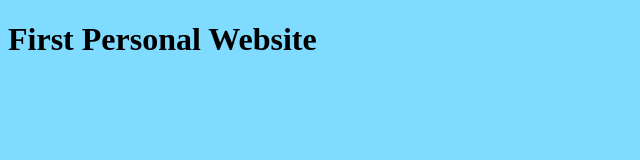
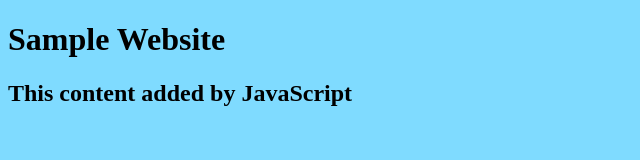
Before and after one commit to NoahAl777/my-website-learn, a plain HTML site: page index.html in a window 1280 px wide. Shown: the whole page, without its empty margins (0-640 px from the left). Drawn offline with Linux system fonts and the light colour scheme.

Commit message:
fix reference to script.js file in html

```diff
--- a/index.html
+++ b/index.html
@@ -7,8 +7,8 @@
 </head>
 
 <body>
-  <script src="scripts.js"></script>
-  <h1>First Personal Website</h1>
+  <h1>Sample Website</h1>
+  <script src="script.js"></script>
 </body>
 
 </html>
```
